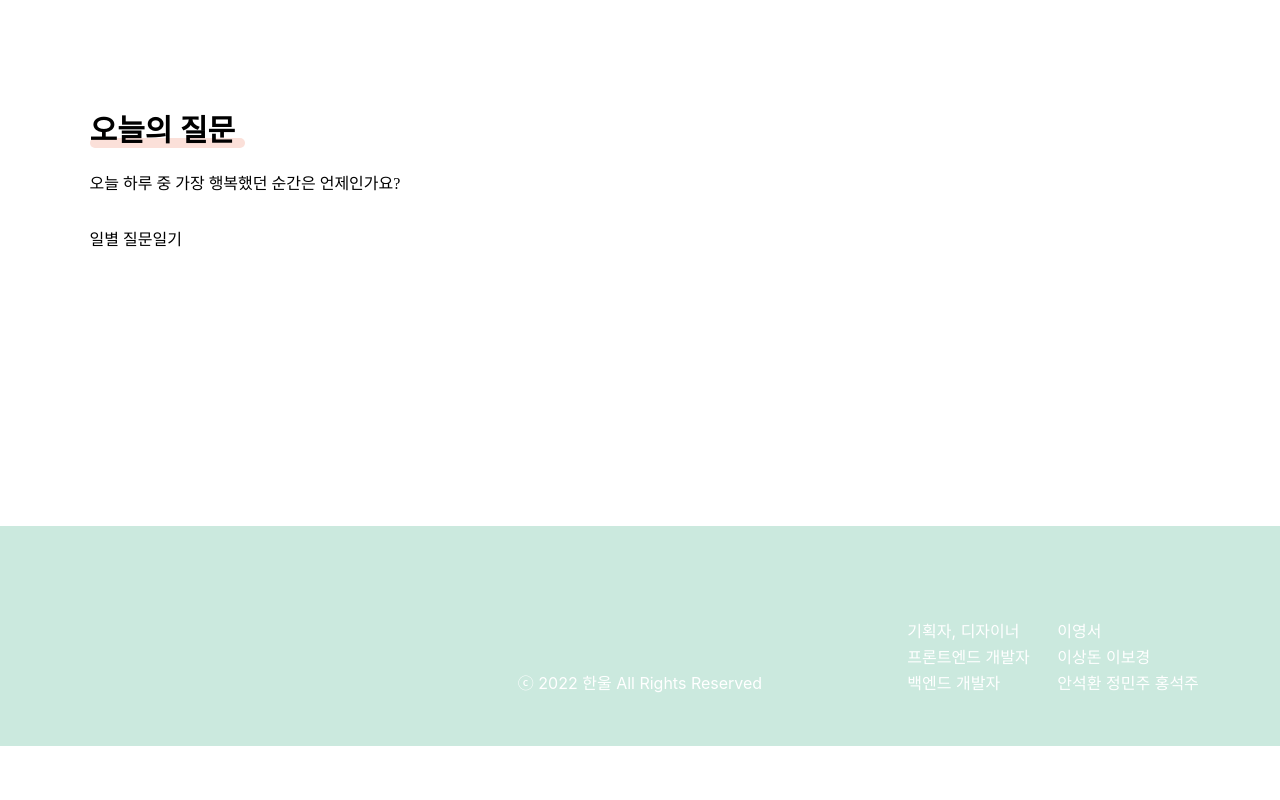
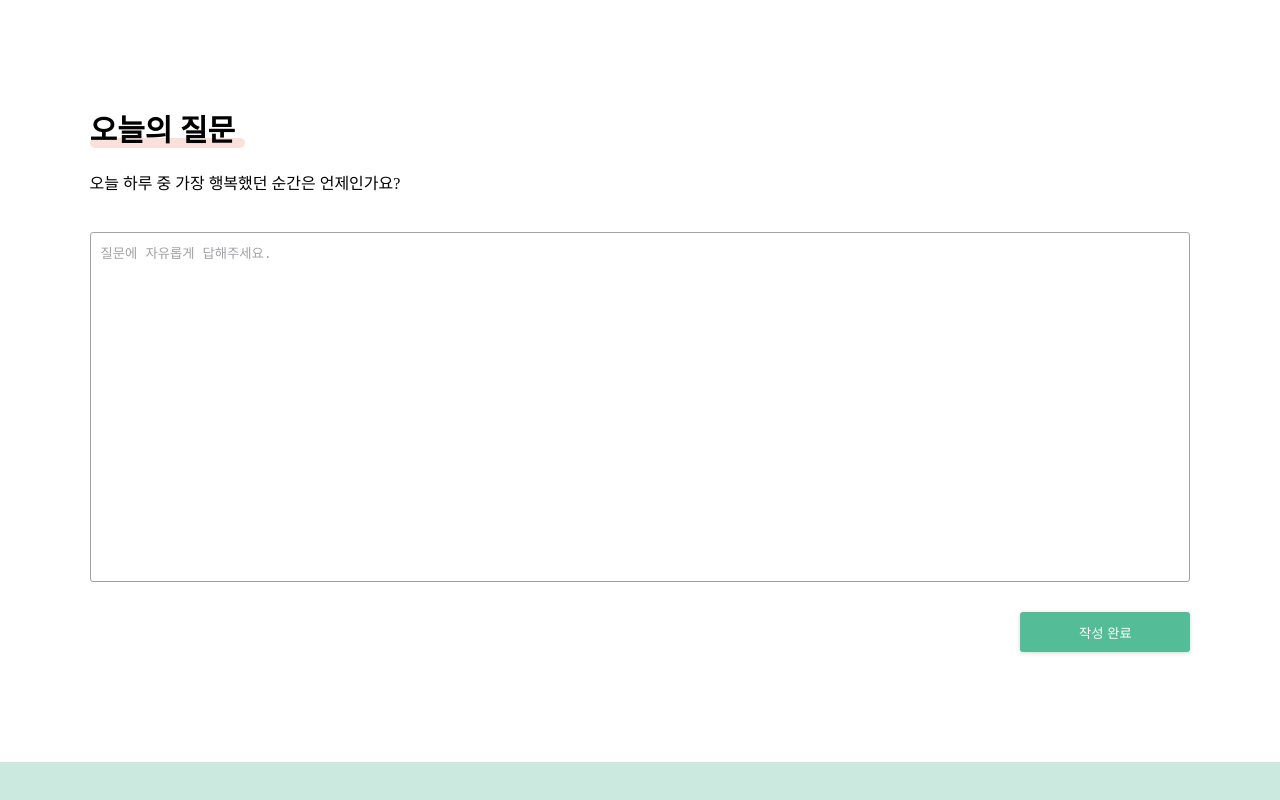
Before and after one commit to ebokyung/KBSC-Frontend, a React (Create React App) app in the folder project/: page /diary in a window 1280 px wide. Shown: the part 354-1154 px from the top of the page. Before the commit the page ends 1100 px from the top, so only its background shows below. Built offline with nearby package versions, Linux system fonts and the light colour scheme.

Commit message:
ebokyung-08-25-F0007-질문일기페이지 오늘의 질문 스타일 넣기

```diff
--- a/project/src/components/diary/daily.jsx
+++ b/project/src/components/diary/daily.jsx
@@ -7,10 +7,46 @@ const Container = styled.section`
     font-family: 'Nanum Myeongjo', serif;
 `
 
+const Form = styled.form`
+    display: flex;
+    flex-direction: column;
+    align-items: flex-end;
+`
+
+const Textarea = styled.textarea`
+    width: 100%;
+    height: 350px;
+    border: 1px solid #A2A2A6;
+    border-radius: 3px;
+    padding: 10px;
+    margin-bottom: 30px;
+    resize:none;
+    ::placeholder {
+        color: #A2A2A6;
+    }
+    :focus {
+        outline-color: ${props=>props.theme.SubmitBtnBackColor};
+    }
+`
+
+const Btn = styled.button`
+    height: 40px;
+    color:white;
+    width: 170px;
+    border: none;
+    border-radius: 3px;
+    background-color: ${props=>props.theme.SubmitBtnBackColor};
+    box-shadow: rgba(0, 0, 0, 0.16) 0px 1px 4px;
+    cursor: pointer;
+`
+
 function DiaryDaily () {
     return(
     <Container>
-        일별 질문일기
+        <Form>
+            <Textarea placeholder="질문에 자유롭게 답해주세요." />
+            <Btn>작성 완료</Btn>
+        </Form>
     </Container>
     )
 }
```
Also changed, not shown: 1 other file (tests, documents, lock files or other folders).
